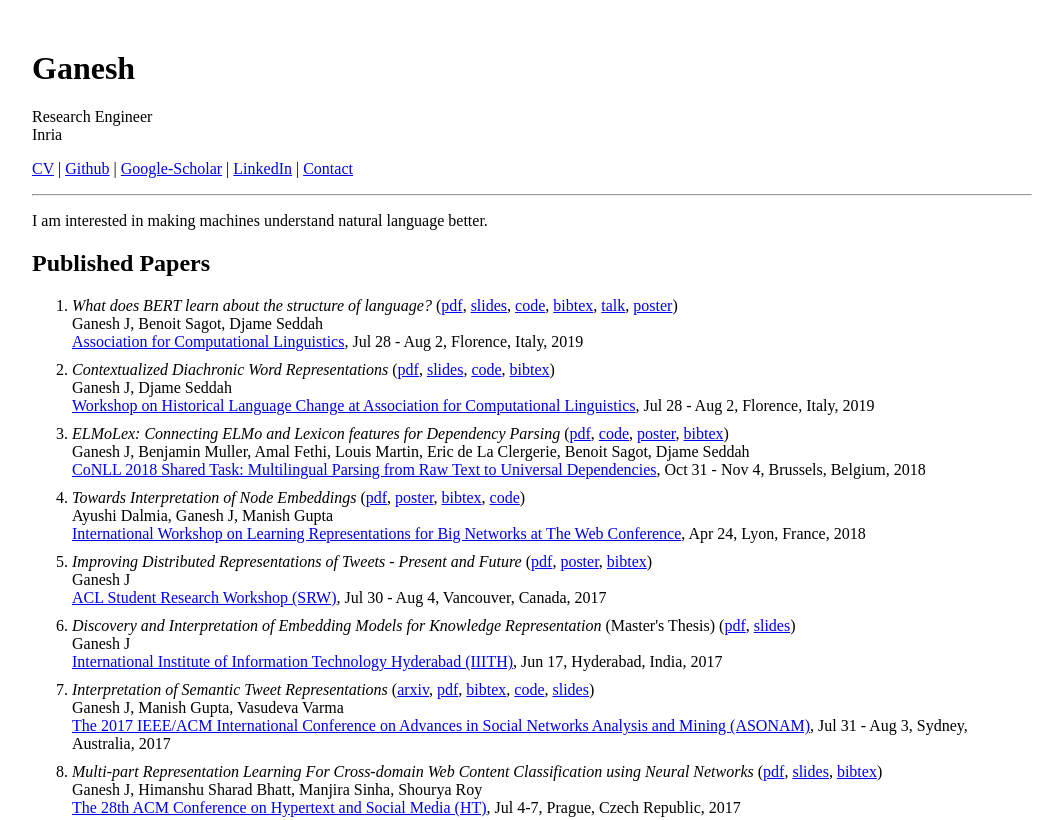
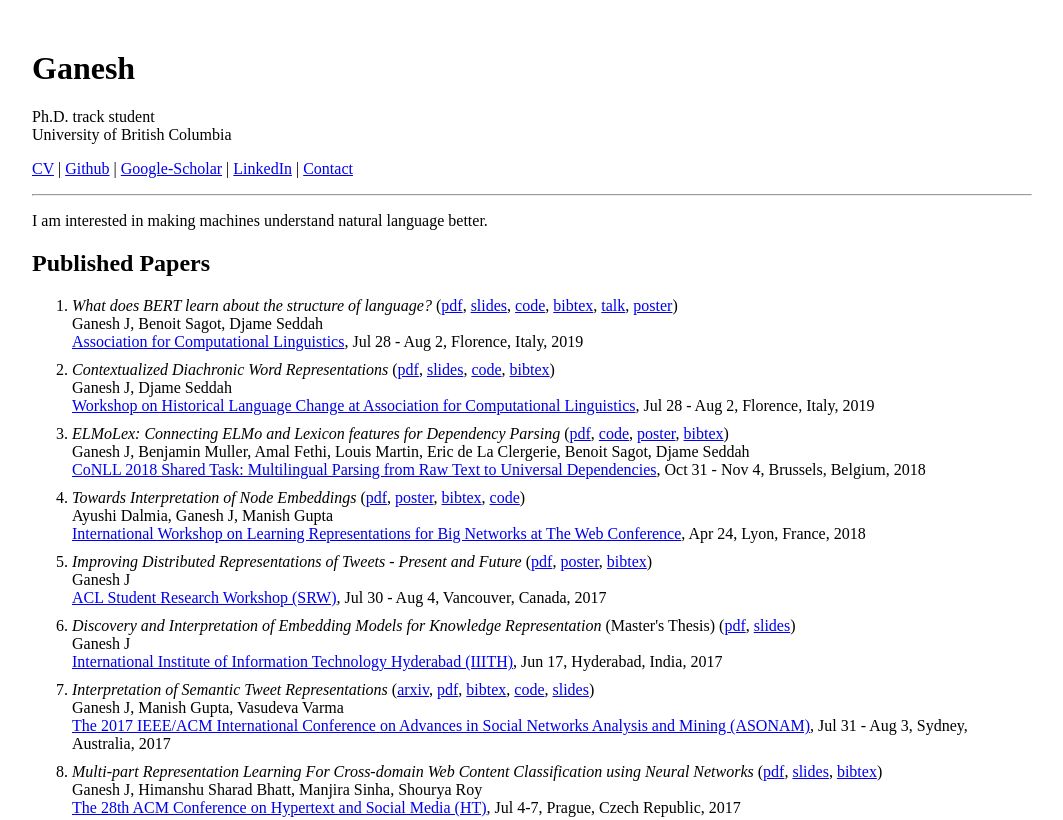
Before and after one commit to ganeshjawahar/ganeshjawahar.github.io, a plain HTML site: page index.html in a window 1280 px wide. Shown: the top 820 px of the page, without its empty margins (18-1081 px from the left). Drawn offline with Linux system fonts and the light colour scheme.

Commit message:
ubc update

```diff
--- a/index.html
+++ b/index.html
@@ -7,9 +7,9 @@
 
 <body>
 <h1>Ganesh</h1>
-<p>Research Engineer<br>
-Inria</p>
-<p><a href="https://drive.google.com/open?id=0BxOp2aQOVTq5c1BJQmRTNzJ3ZFU">CV</a> | <a href="https://github.com/ganeshjawahar">Github</a> | <a href="https://scholar.google.co.in/citations?user=X7SMP1EAAAAJ&hl=en">Google-Scholar</a> | <a href="https://in.linkedin.com/in/ganesh-jawahar-ab928435">LinkedIn</a> | <a href="mailto:ganesh.jawahar@inria.fr" onmouseover="this.href=this.href.replace(/x/g,'');">Contact</a></p>
+<p>Ph.D. track student<br>
+University of British Columbia</p>
+<p><a href="https://drive.google.com/open?id=0BxOp2aQOVTq5c1BJQmRTNzJ3ZFU">CV</a> | <a href="https://github.com/ganeshjawahar">Github</a> | <a href="https://scholar.google.co.in/citations?user=X7SMP1EAAAAJ&hl=en">Google-Scholar</a> | <a href="https://in.linkedin.com/in/ganesh-jawahar-ab928435">LinkedIn</a> | <a href="mailto:ganeshjw@cs.ubc.ca" onmouseover="this.href=this.href.replace(/x/g,'');">Contact</a></p>
 <hr>
 
 <p>I am interested in making machines understand natural language better.
```
